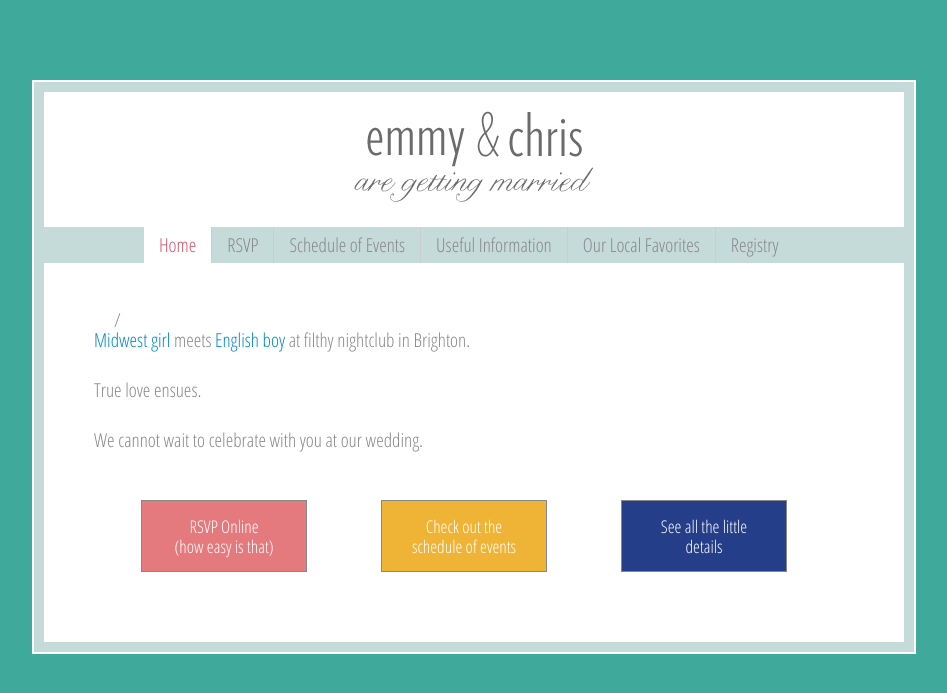
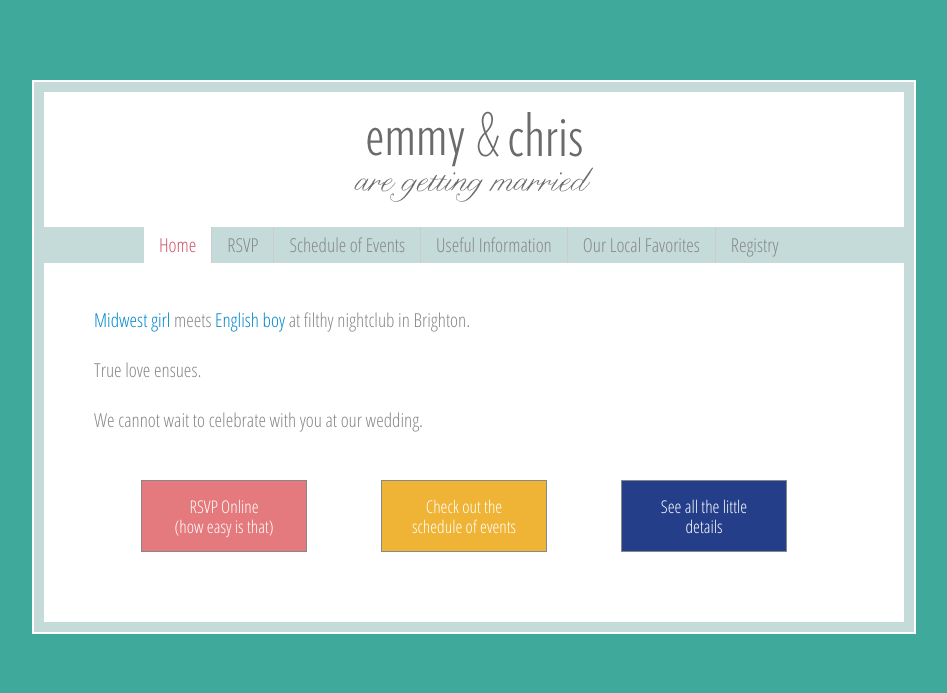
Before and after one commit to vlandham/chrisandemmy, a Jekyll site: the page built from index.html, in a window 1280 px wide. Shown: the top 693 px of the page, without its empty margins (166-1113 px from the left). Built offline with Jekyll 4.4.1, drawn with Linux system fonts in a browser that asks for light colours; Markdown is read by kramdown in place of the engine named in the settings.

Commit message:
remove error

```diff
--- a/_layouts/default.html
+++ b/_layouts/default.html
@@ -49,7 +49,6 @@ navigation:
       </div>
       <div class="clearfix"></div>
       <div id="body">
-          {{ page.url  }}
         {{ content }}
         <!-- <h1 style="text-align:center;">Thanks so much for making this wedding the amazing event it was.</h1> -->
         <!-- <h1 style="color:#888;text-align:center;">We cannot say how much we appreciated all of you.</h2> -->
```
